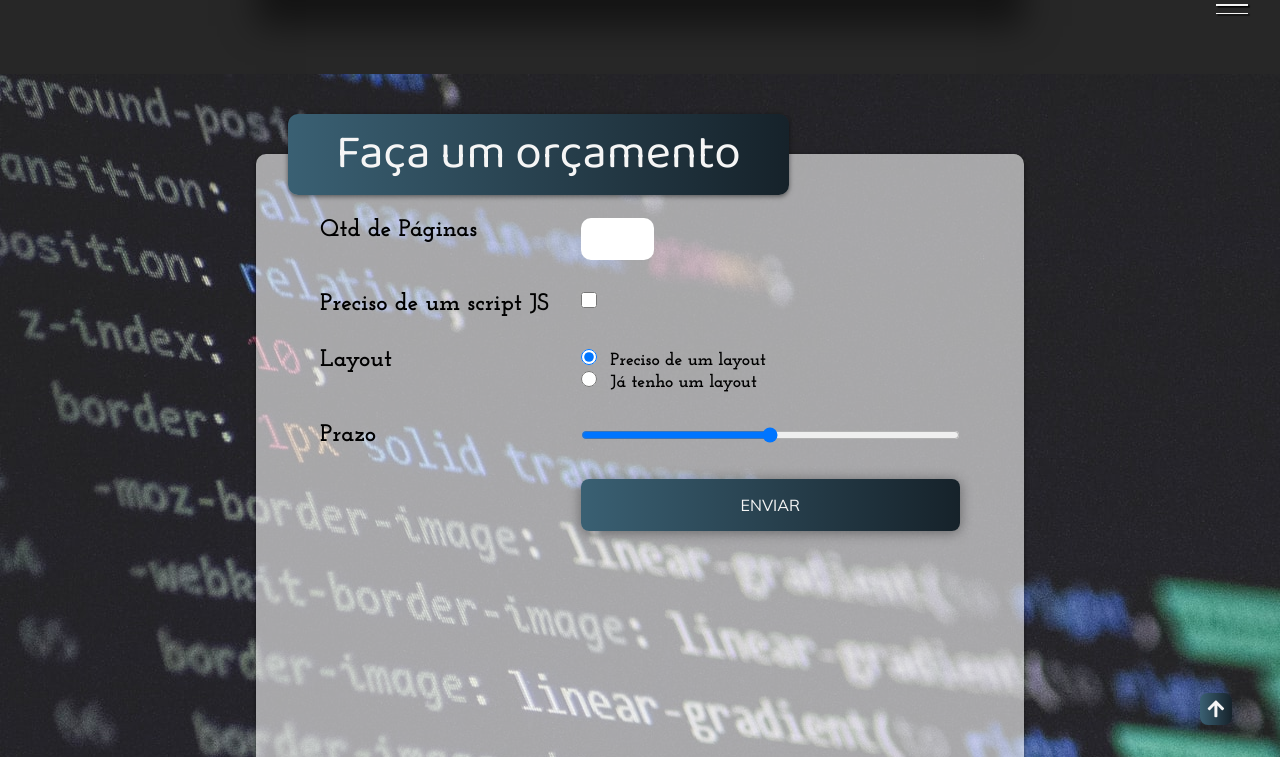
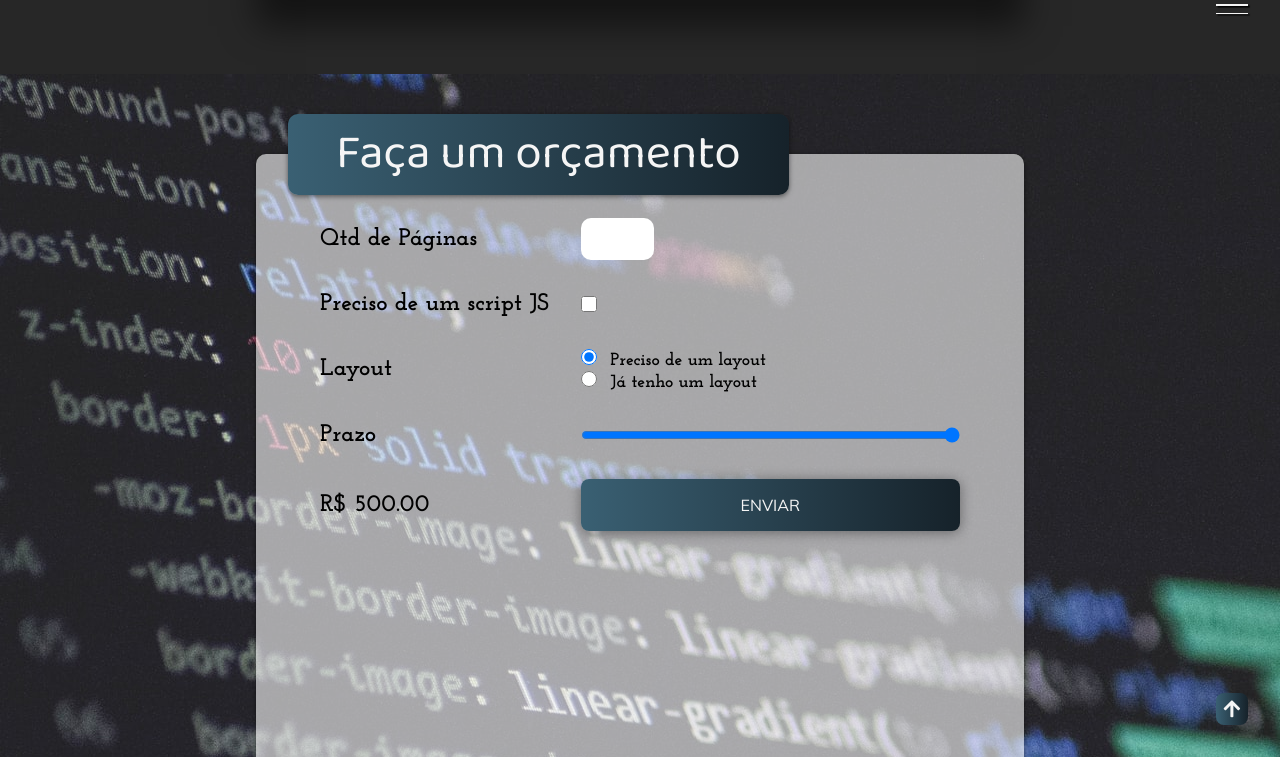
Before and after one commit to lucasyuji2000/portfolio, a plain HTML site: page index.html in a window 1280 px wide. Both pictures are taken after a click on the radio button "Preciso de um layout". Shown: the part 3127-3884 px from the top of the page. Drawn offline with Linux system fonts and the light colour scheme.

Commit message:
:package: js orcamento e ajustes

```diff
--- a/index.html
+++ b/index.html
@@ -201,7 +201,8 @@
                         </div>
                     </div>
                     <label for="prazo">Prazo</label>
-                    <input type="range" name="prazo" id="prazo">
+                    <input type="range" name="prazo" id="prazo" min="1" max="10">
+                    <label id="preco">R$ 0,00</label>
                     <button class="btn btn-orcamento" type="submit">Enviar</button>
                 </form>
             </div>
--- a/script.js
+++ b/script.js
@@ -11,3 +11,40 @@
         document.querySelector(".container").classList.remove("show-menu");
     })
 });
+
+document.querySelector('#prazo').value = 10
+
+document.querySelector('#qtd').addEventListener('change', atualizarPreco)
+document.querySelector('#js').addEventListener('change', atualizarPreco)
+document.querySelector('#layout-sim').addEventListener('change', atualizarPreco)
+document.querySelector('#layout-nao').addEventListener('change', atualizarPreco)
+document.querySelector('#prazo').addEventListener('change', function() {
+    const prazo = document.querySelector('#prazo').value
+    if (prazo==1) {
+        document.querySelector('label[for=prazo]').innerHTML = `Prazo: ${prazo} semana`
+    } else {
+        document.querySelector('label[for=prazo]').innerHTML = `Prazo: ${prazo} semanas`
+    }
+    atualizarPreco()
+});
+
+function atualizarPreco() {
+    const qtd = document.querySelector('#qtd').value
+    const temJS = document.querySelector('#js').checked // verdadeiro ou falso(isso q faz o checked)
+    const incluiLayout = document.querySelector('#layout-sim').checked
+    const prazo = document.querySelector('#prazo').value
+
+    let preco = qtd*100
+
+    if (temJS) {
+        preco += (preco*0.1)
+    }
+    if (incluiLayout) {
+        preco += 500
+    }
+    let taxaUrgencia = 1-prazo*0.1
+    preco *= 1 + taxaUrgencia
+
+
+    document.querySelector('#preco').innerHTML = `R$ ${preco.toFixed(2)}`
+}
--- a/style.css
+++ b/style.css
@@ -583,6 +583,7 @@
     grid-template-columns: auto 1fr;
     column-gap: 2rem;
     row-gap: 2rem;
+    align-items: center;
 }
 
 .sessao-orcamento label {
@@ -659,9 +660,11 @@
     display: flex;
 }
 
+/*botao topo*/
+
 #link-topo {
     position: fixed;
-    right: 3rem;
+    right: 2rem;
     bottom: 2rem;
     width: 2rem;
     height: 2rem;
```
